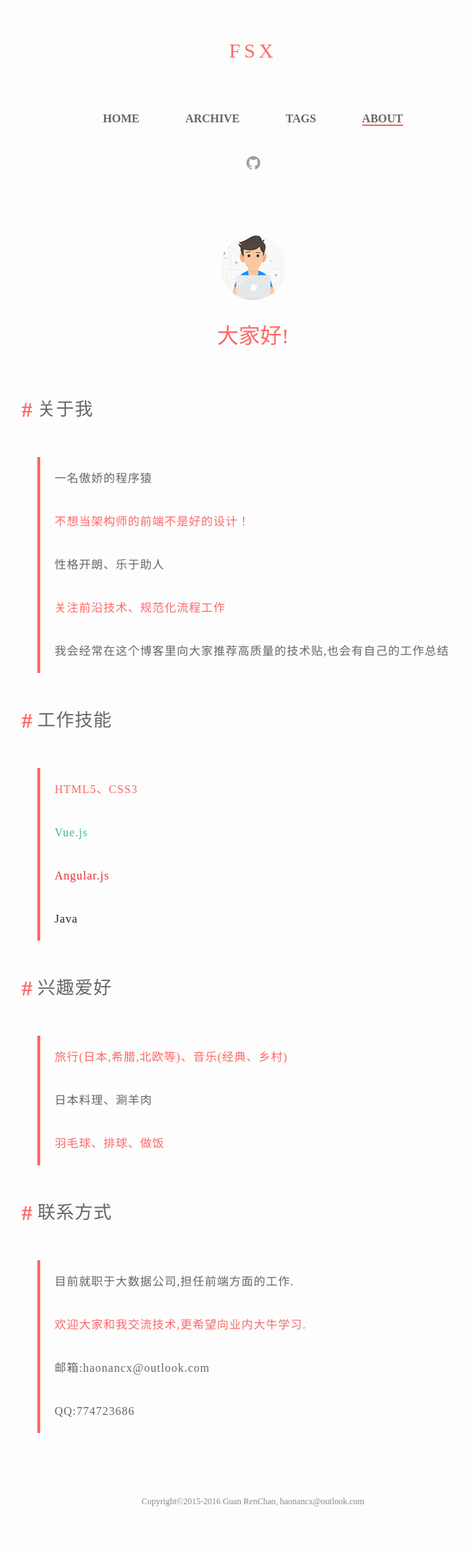
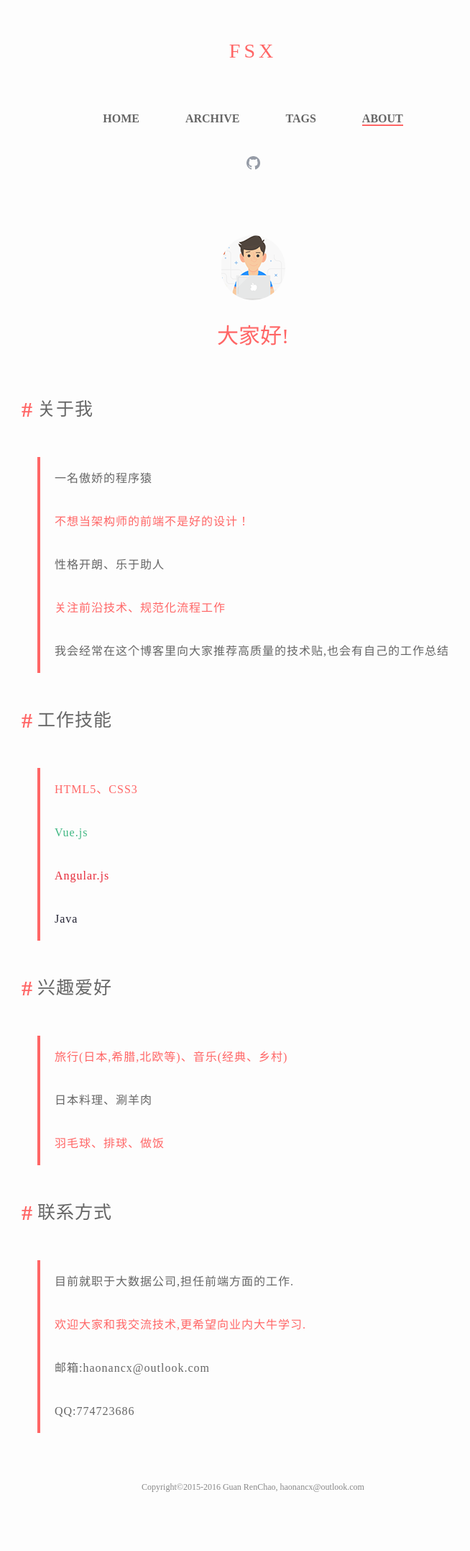
Before and after one commit to xtd420/Haonancx.github.io, a Jekyll site: the page built from about.html, in a window 1280 px wide. Shown: the whole page at 72% size, without its empty margins (288-942 px from the left). Built offline with Jekyll 4.4.1, drawn with Linux system fonts in a browser that asks for light colours.

Commit message:
changed style

```diff
--- a/about.html
+++ b/about.html
@@ -14,7 +14,7 @@ layout: default
 	.about-main{
 	max-width: 600px;
 	margin: 50px auto 0;
-	padding: 0 30px 50px;
+	padding: 0 30px 30px;
 	position: relative;
 	}
 	.aboutItem{
@@ -75,7 +75,7 @@ layout: default
 	.about-main {
 	max-width: 600px;
 	margin: 50px auto 0;
-	padding: 0 20px 50px;
+	padding: 0 20px 30px;
 	position: relative;
 	}
 	.aboutContact h2:before, .aboutMe h2:before, .Hobby h2:before,.Work h2:before {
```
